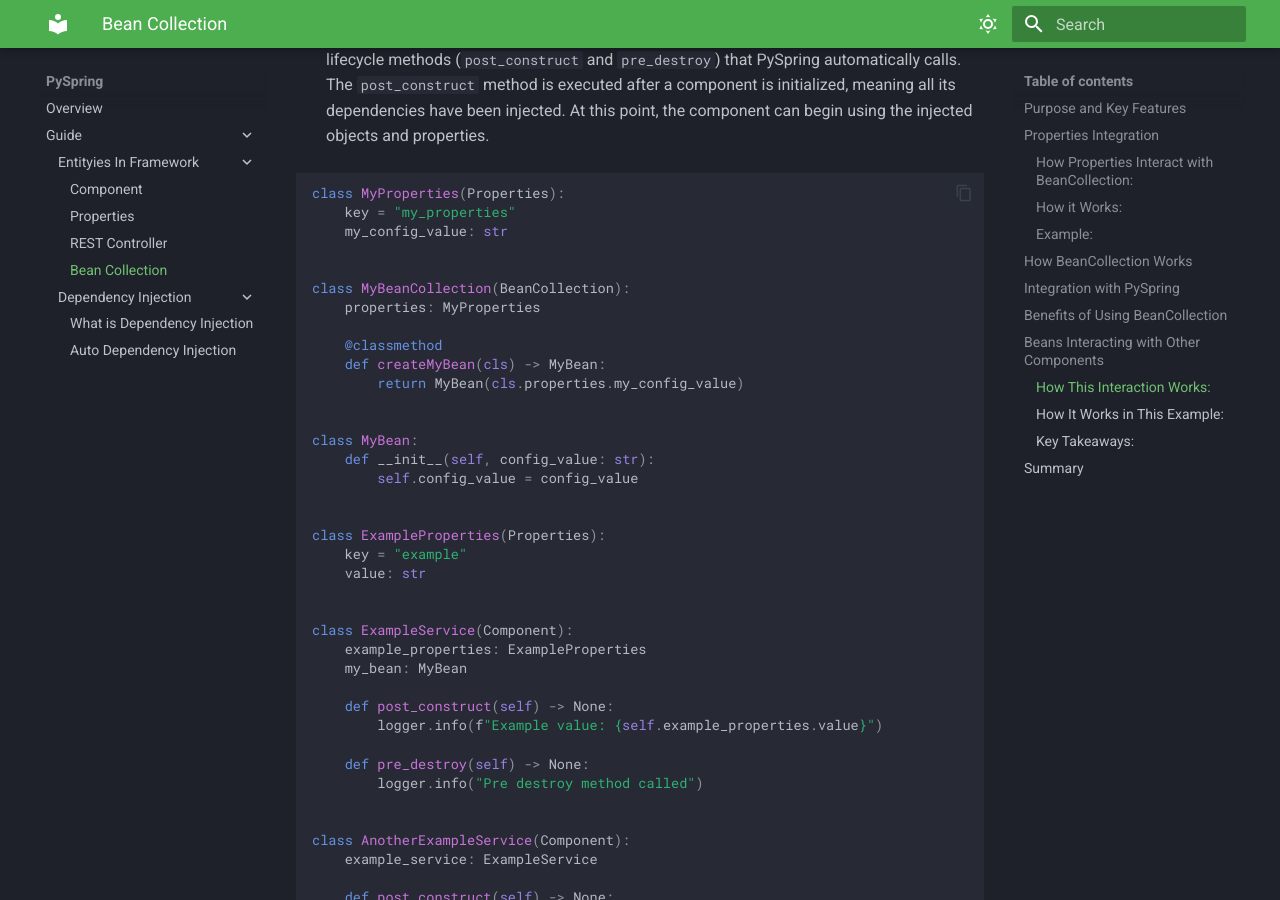
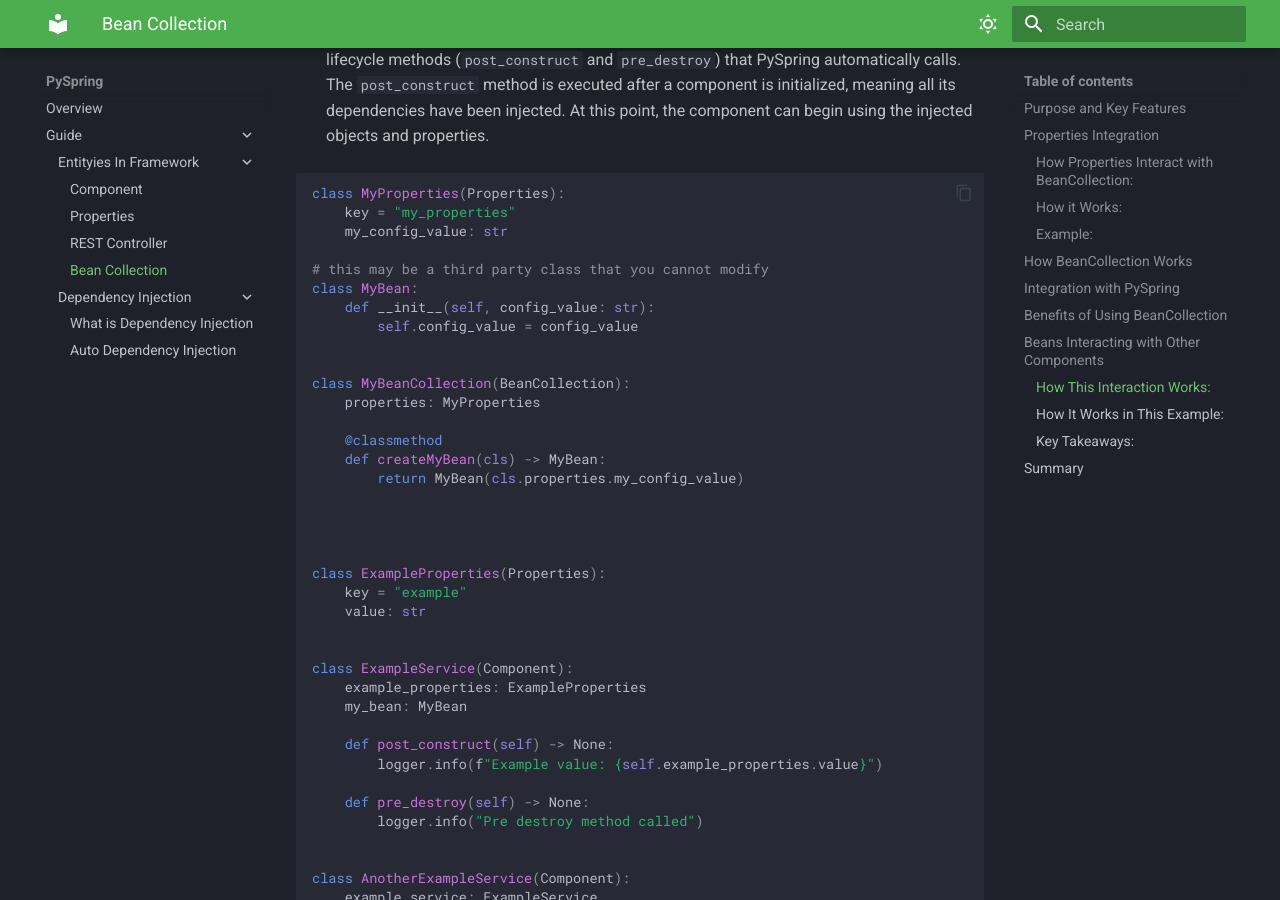
Before and after one commit to PythonSpring/pyspring-docs, an MkDocs documentation site: the page built from docs/guide/entities-in-framework/bean-collection.md, in a window 1280 px wide and 900 px high, scrolled down 3888 px. Built offline with MkDocs 1.6.1 and Material for MkDocs 9.7.7, drawn with Linux system fonts in a browser that asks for light colours.

Commit message:
chore: add comments for MyBean

```diff
--- a/docs/guide/entities-in-framework/bean-collection.md
+++ b/docs/guide/entities-in-framework/bean-collection.md
@@ -140,6 +140,11 @@ class MyProperties(Properties):
     key = "my_properties"
     my_config_value: str
 
+# this may be a third party class that you cannot modify
+class MyBean:
+    def __init__(self, config_value: str):
+        self.config_value = config_value
+
 
 class MyBeanCollection(BeanCollection):
     properties: MyProperties
```
Also changed, not shown: other parts of docs/guide/entities-in-framework/bean-collection.md (+0 -3 lines).
